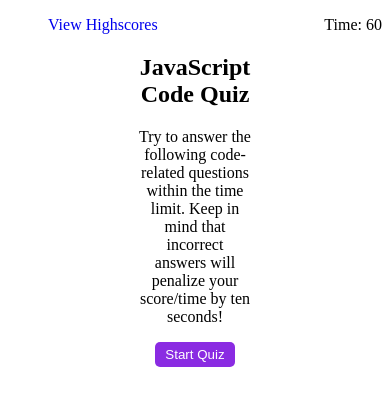
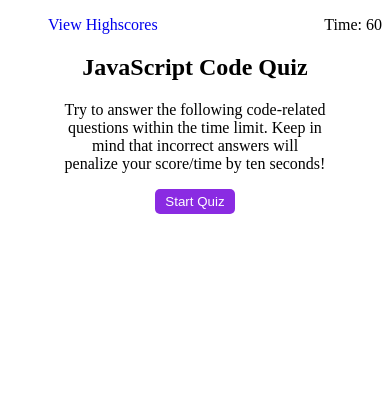
Before and after one commit to vossellerm/timed-code-quiz, a plain HTML site: page index.html in a window 390 px wide. Drawn offline with Linux system fonts and the light colour scheme.

Commit message:
responsive layout

```diff
--- a/assets/style.css
+++ b/assets/style.css
@@ -62,3 +62,10 @@ p.correct {
   width: 30%;
   margin: auto;
 }
+
+@media screen and (max-width: 768px) {
+  .quiz {
+    width: 70%;
+    margin: auto;
+  }
+}
```
